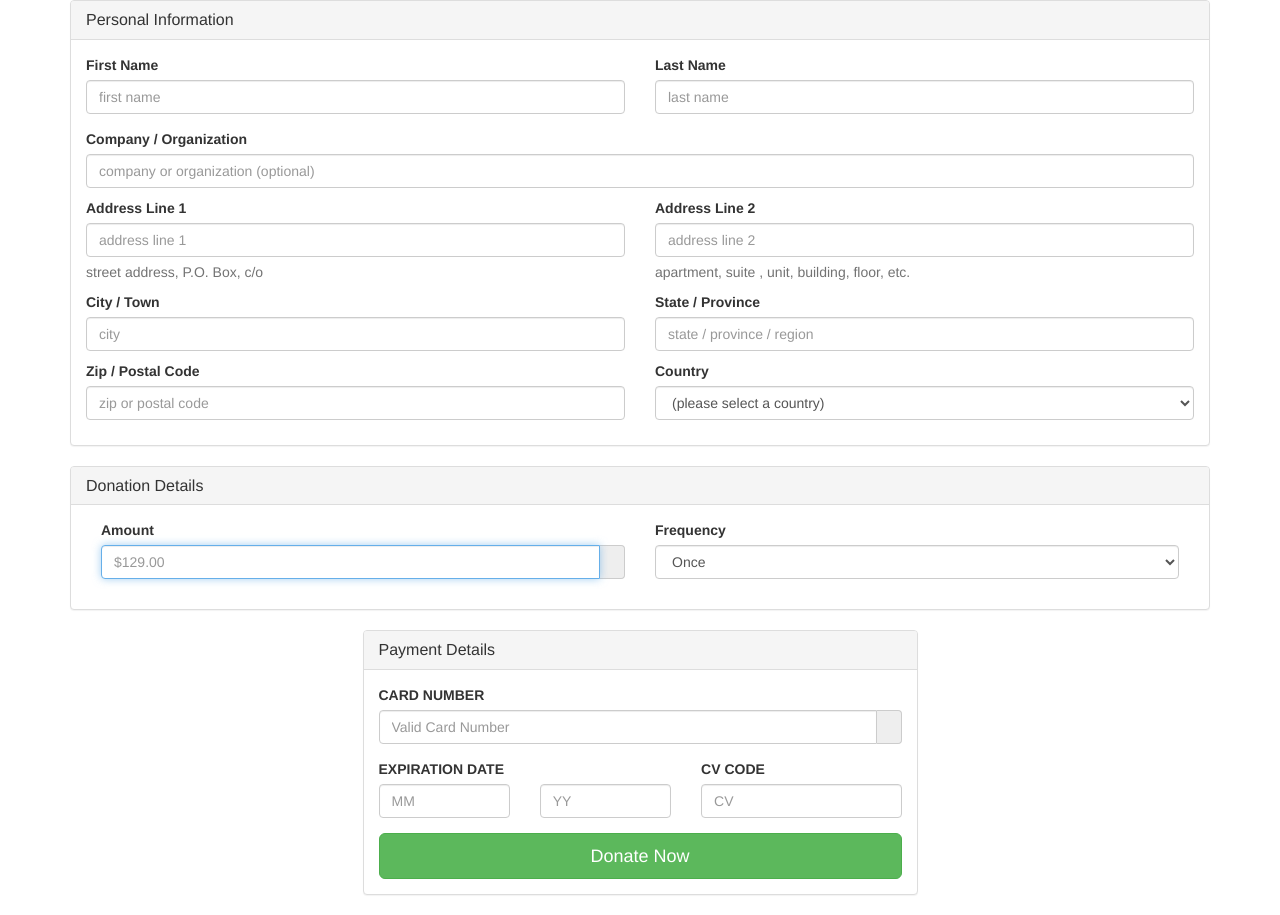
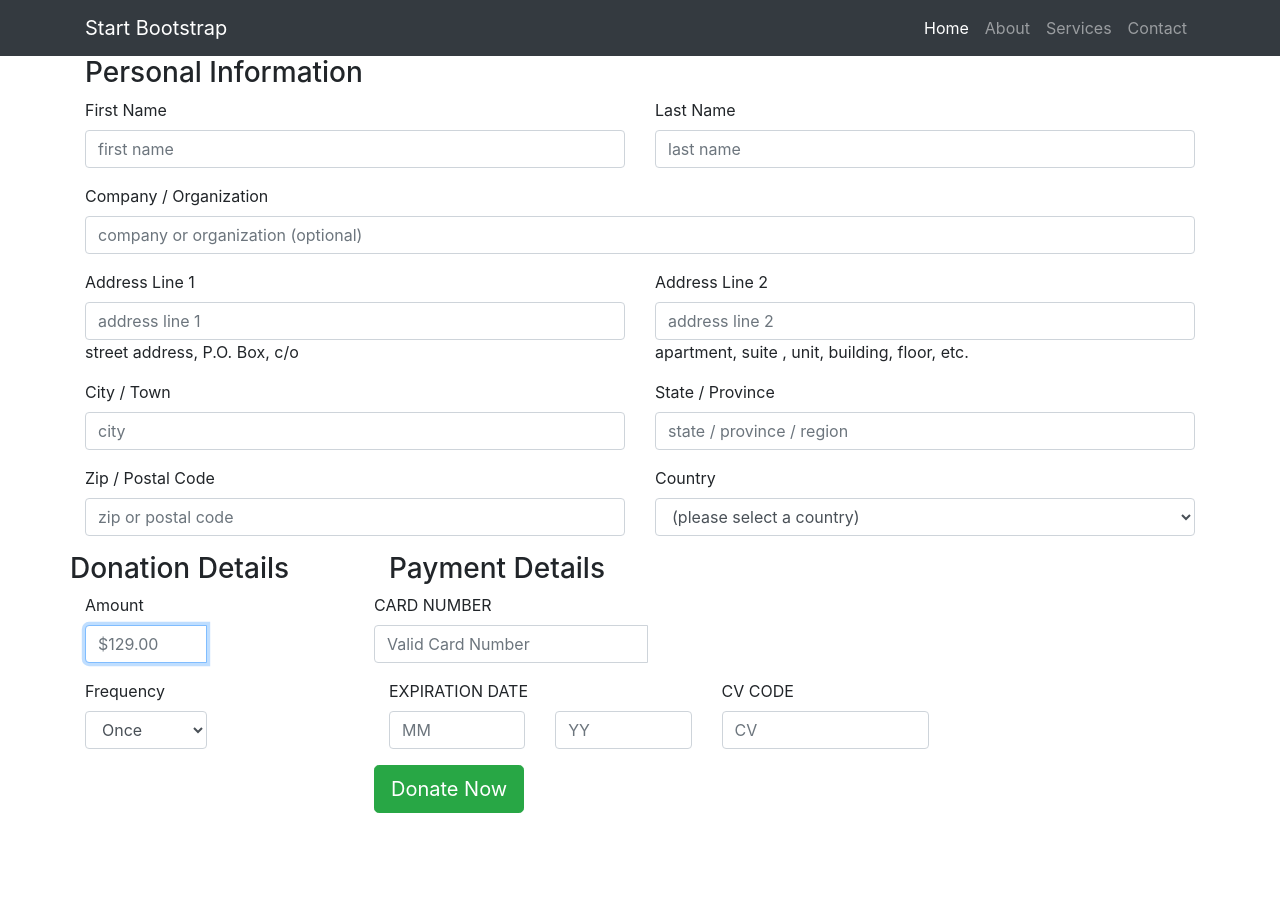
Before and after one commit to hamoody-omar/fundraising-app, a Django app: page /donate/ in a window 1280 px wide. After the commit the page ends 813 px from the top, so only its background shows below. Run offline with Django 3.2, Linux system fonts and the light colour scheme; some libraries are stand-ins or nearby versions.

Commit message:
Added "Home" button to donate page and updated wording on main page

```diff
--- a/app/templates/app/donate.html
+++ b/app/templates/app/donate.html
@@ -1,8 +1,43 @@
+{% load static %}
 <!DOCTYPE html>
 <head>
-<link rel="stylesheet" href="https://maxcdn.bootstrapcdn.com/bootstrap/3.4.1/css/bootstrap.min.css">
+<!--<link rel="stylesheet" href="https://maxcdn.bootstrapcdn.com/bootstrap/3.4.1/css/bootstrap.min.css">
+
+  <!-- Bootstrap core CSS -->
+  <link rel="stylesheet" href="{% static 'vendor/bootstrap/css/bootstrap.min.css' %}">
+
+  <!-- Custom styles for this template -->
+  <link rel="stylesheet" href="{% static 'app/business-frontpage.css' %}">
+
 </head>
 
+<!-- Navigator -->
+<nav class="navbar navbar-expand-lg navbar-dark bg-dark fixed-top">
+    <div class="container">
+      <a class="navbar-brand" href="#">Start Bootstrap</a>
+      <button class="navbar-toggler" type="button" data-toggle="collapse" data-target="#navbarResponsive" aria-controls="navbarResponsive" aria-expanded="false" aria-label="Toggle navigation">
+        <span class="navbar-toggler-icon"></span>
+      </button>
+      <div class="collapse navbar-collapse" id="navbarResponsive">
+        <ul class="navbar-nav ml-auto">
+          <li class="nav-item active">
+            <a class="nav-link" href="/">Home
+              <span class="sr-only">(current)</span>
+            </a>
+          </li>
+          <li class="nav-item">
+            <a class="nav-link" href="#">About</a>
+          </li>
+          <li class="nav-item">
+            <a class="nav-link" href="#">Services</a>
+          </li>
+          <li class="nav-item">
+            <a class="nav-link" href="#">Contact</a>
+          </li>
+        </ul>
+      </div>
+    </div>
+  </nav>
 <body>
 <div class="container">
     <div class="row">
```
Also changed, not shown: app/templates/app/index.html (+10 -10 lines).
